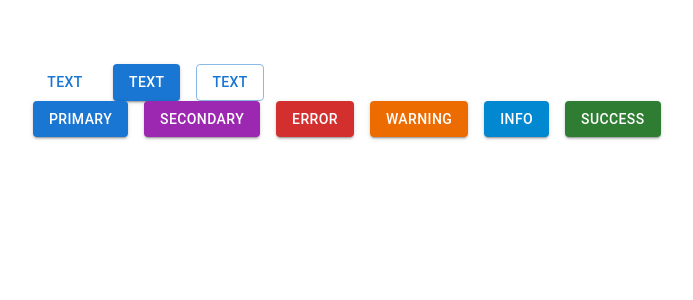
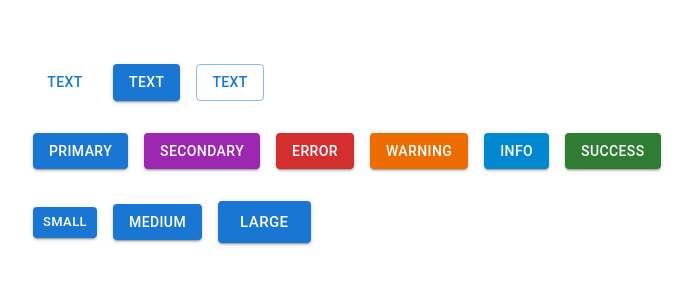
Before and after one commit to n00bNn00b/material-ui-learning, a React (Create React App) app: page / in a window 1280 px wide. Shown: the top 300 px of the page, without its empty margins (31-724 px from the left). Built offline with nearby package versions, Linux system fonts and the light colour scheme.

Commit message:
button size learning

```diff
--- a/src/components/MuiButton.tsx
+++ b/src/components/MuiButton.tsx
@@ -2,7 +2,7 @@
 import { Stack, Button } from "@mui/material";
 const MuiButton = () => {
   return (
-    <Stack>
+    <Stack spacing={4}>
       <Stack spacing={2} direction="row">
         <Button variant="text" href="https://www.google.com">
           Text
@@ -30,6 +30,17 @@
           Success
         </Button>
       </Stack>
+      <Stack display="block" spacing={2} direction="row">
+        <Button variant="contained" size="small">
+          Small
+        </Button>
+        <Button variant="contained" size="medium">
+          Medium
+        </Button>
+        <Button variant="contained" size="large">
+          Large
+        </Button>
+      </Stack>
     </Stack>
   );
 };
```
